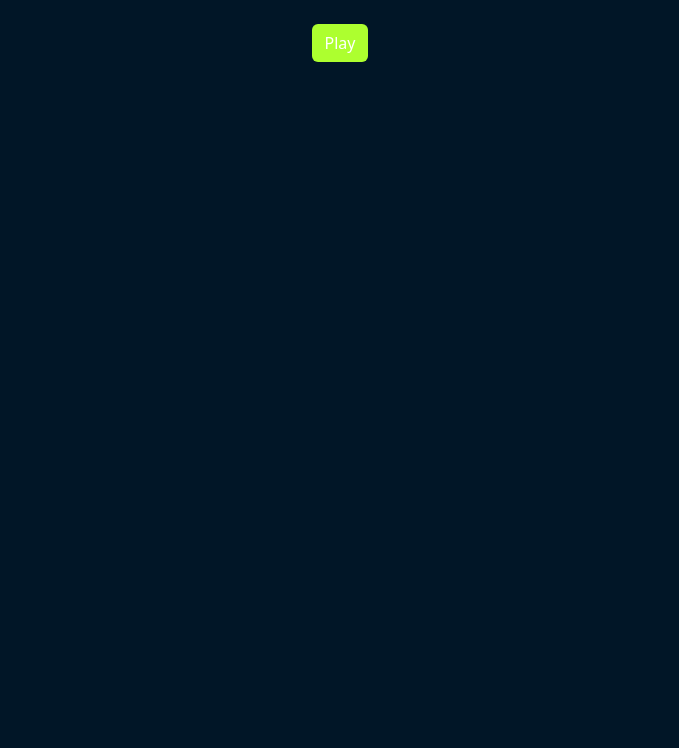
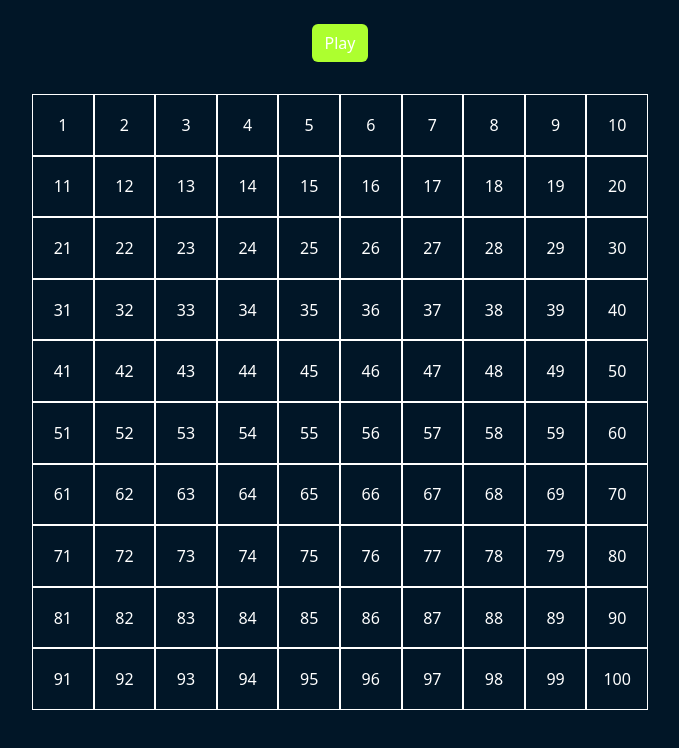
Before and after one commit to AlbertoScalia/js-campominato-grid, a plain HTML site: page index.html in a window 1280 px wide. Both pictures are taken after a click on the button "Play". Shown: the whole page, without its empty margins (300-979 px from the left). Drawn offline with nearby package versions, Linux system fonts and the light colour scheme.

Commit message:
Feat (S & CSS) : Add square and javascript

```diff
--- a/Js/script.js
+++ b/Js/script.js
@@ -0,0 +1,20 @@
+// Assegno una costante all'elemento container
+const squareContainer = document.querySelector('.container');
+
+//Assegno una costante all'elemento bottone
+const btnClick = document.getElementById('play');
+
+// Creo un addEventListener legato al click del bottone
+btnClick.addEventListener('click', function () {
+    //A ogni clicco del bottone evito di creare altre celle
+    squareContainer.innerHTML = '';
+    //Creo il ciclo che genererà la griglia con le cento celle
+    let i = 1
+    while (i <= 100) {
+        const squareElement = document.createElement('div');
+        squareElement.classList.add('square');
+        squareElement.innerHTML = `${i}`;
+        squareContainer.append(squareElement);
+        i++;
+    }
+})
--- a/css/style.css
+++ b/css/style.css
@@ -1,5 +1,6 @@
 body {
     background-color: #011627;
+    color: white;
 }
 
 .btn {
@@ -14,3 +15,12 @@ body {
     width: 50%;
     height: 50%;
 }
+
+.square {
+    display: flex;
+    justify-content: center;
+    align-items: center;
+    min-width: calc(100% / 10);
+    aspect-ratio: 1 / 1;
+    border: 1px solid white;
+}
--- a/index.html
+++ b/index.html
@@ -22,6 +22,10 @@
 
     <!--Main-->
     <main>
+        <div class="d-flex justify-content-center align-items-center">
+            <div class="container d-flex flex-wrap justify-content-start align-items-start my-2">
+            </div>
+        </div>
     </main>
 
     <!--Js-->
```
